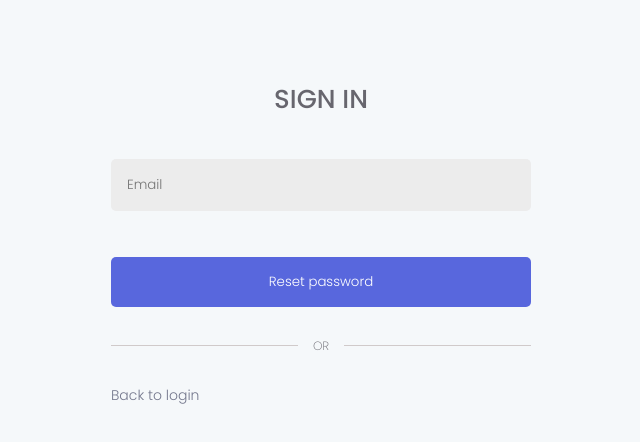
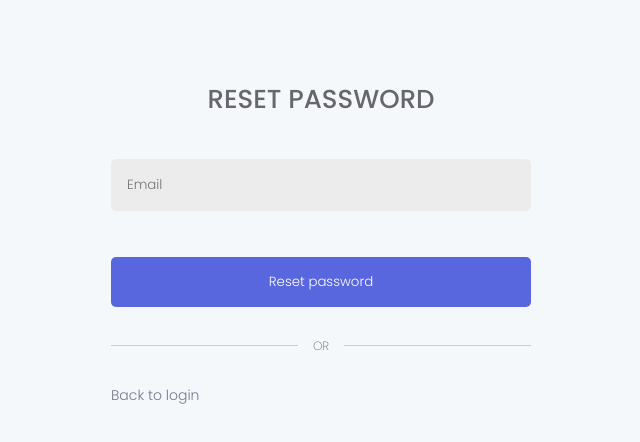
Before and after one commit to cenga93/faq-app, a Vue app in the folder client/: page /reset-password in a window 1280 px wide. Shown: the top 442 px of the page, without its empty margins (319-959 px from the left). Built offline with nearby package versions, Linux system fonts and the light colour scheme.

Commit message:
Added title props to AuthContainer component

```diff
--- a/client/src/components/forms/AuthContainer.vue
+++ b/client/src/components/forms/AuthContainer.vue
@@ -1,7 +1,7 @@
 <template>
      <section :class="className">
           <div :class="className + '__container'">
-               <h3 :class="className + '__title'">Sign In</h3>
+               <h3 :class="className + '__title'">{{ title }}</h3>
                <slot name="form-slot"></slot>
 
                <divider :label="dividerLabel ? dividerLabel : 'or'" />
@@ -23,6 +23,10 @@ export default {
                type: String,
                required: true,
           },
+          title: {
+               type: String,
+               require: true,
+          },
           dividerLabel: {
                type: String,
                required: false,
--- a/client/src/views/auth/Login.vue
+++ b/client/src/views/auth/Login.vue
@@ -1,5 +1,5 @@
 <template>
-     <AuthContainer className="login">
+     <AuthContainer className="login" title="Sign In">
           <template #form-slot>
                <login-form />
           </template>
--- a/client/src/views/auth/Register.vue
+++ b/client/src/views/auth/Register.vue
@@ -1,5 +1,5 @@
 <template>
-     <AuthContainer className="register">
+     <AuthContainer className="register"  title="Sign Up">
           <template #form-slot>
                <register-form />
           </template>
--- a/client/src/views/auth/ResetPassword.vue
+++ b/client/src/views/auth/ResetPassword.vue
@@ -1,5 +1,5 @@
 <template>
-     <AuthContainer className="reset-password">
+     <AuthContainer className="reset-password" title="Reset Password">
           <template #form-slot>
                <reset-password-form />
           </template>
```
